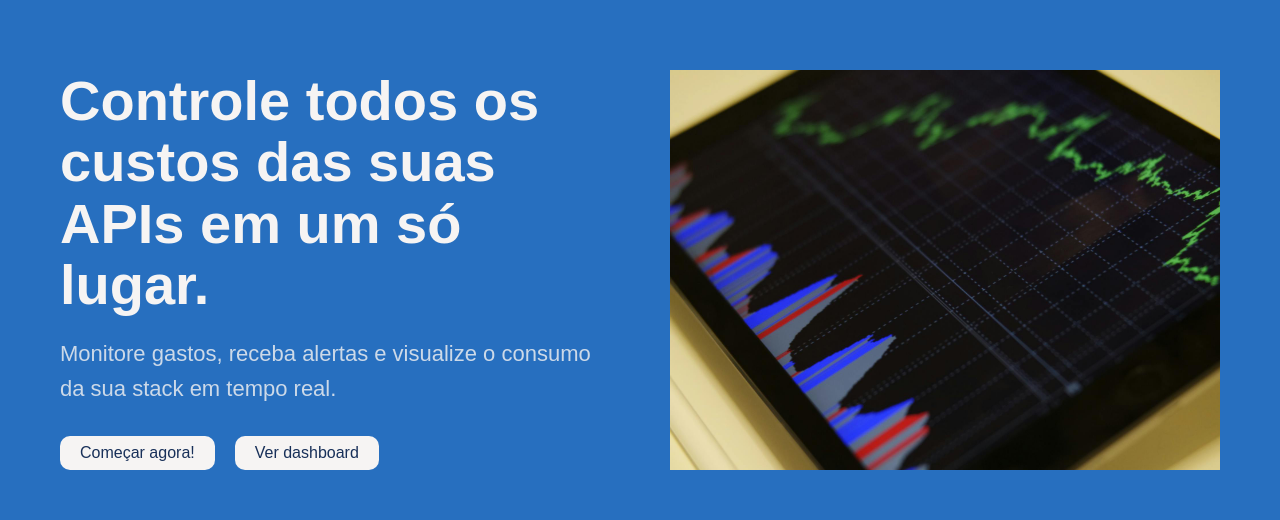
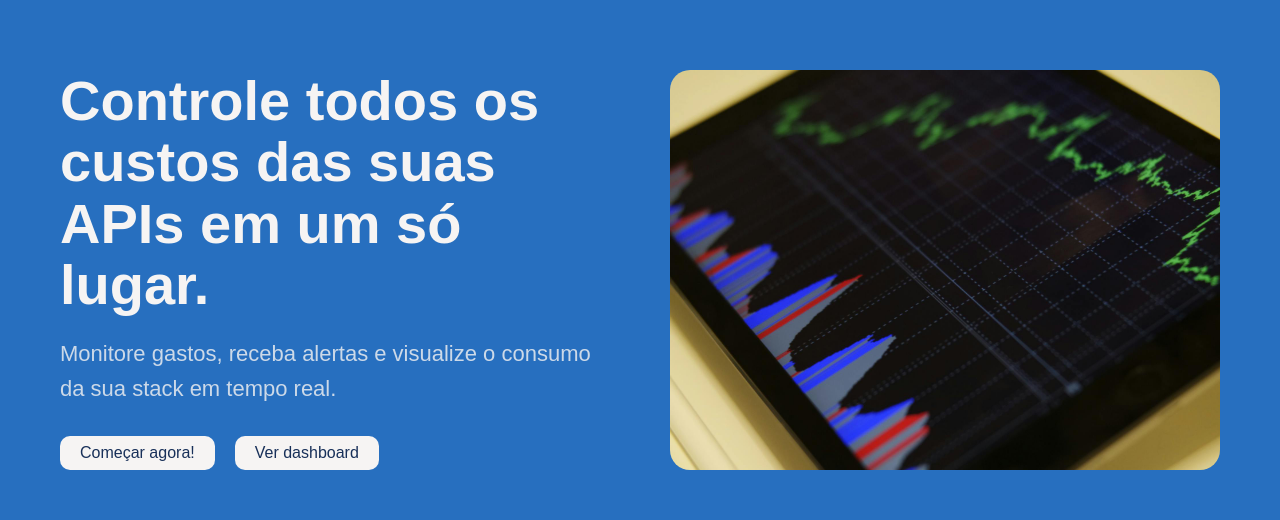
Before and after one commit to CaduValezzi/Custe_AI, a Next.js app: page / in a window 1280 px wide. Shown: the part 130-650 px from the top of the page. Built offline with nearby package versions, Linux system fonts and the light colour scheme; a web font is replaced by a local one.

Commit message:
feat(hero): add border-radius to images for improved aesthetics

```diff
--- a/src/components/templates/home/hero/styles.module.scss
+++ b/src/components/templates/home/hero/styles.module.scss
@@ -89,5 +89,8 @@
     display: flex;
     justify-content: center;
     align-items: center;
+    img{
+      border-radius: 2rem;
+    }
   }
 }
```
